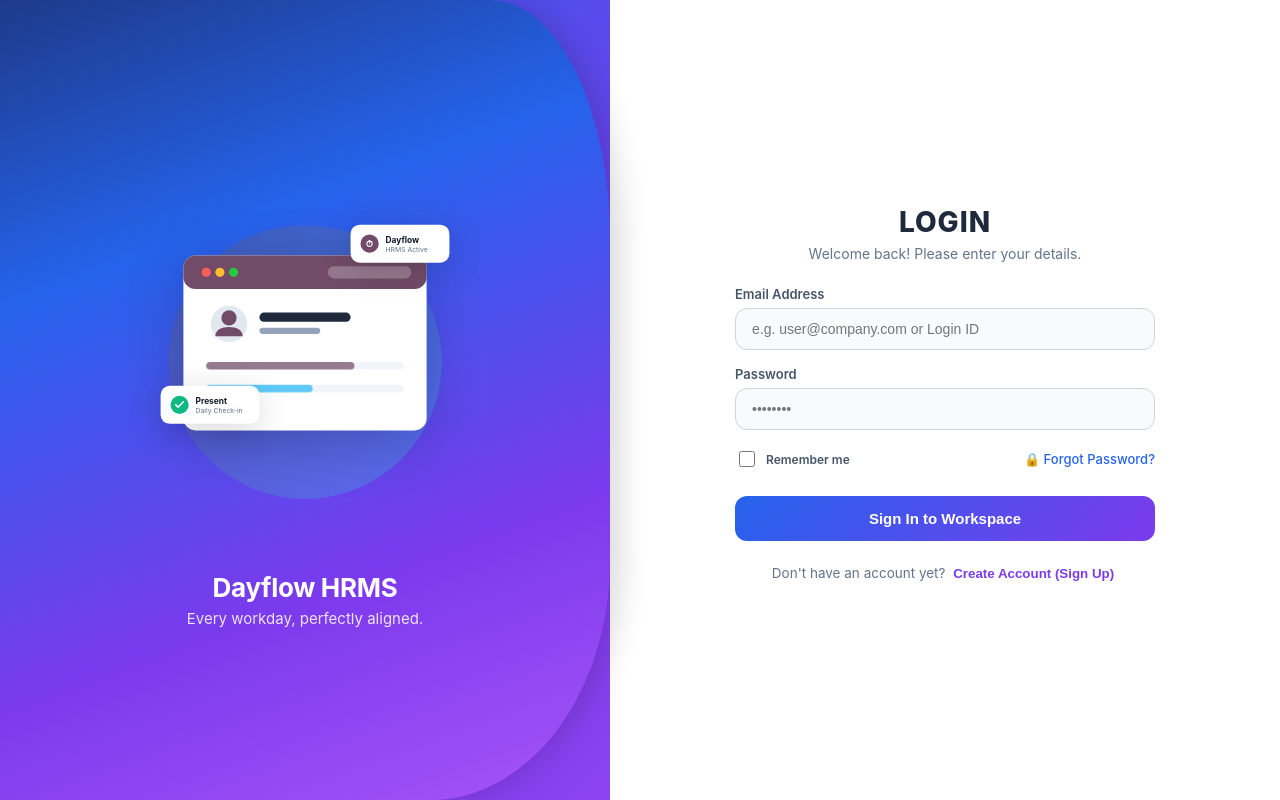
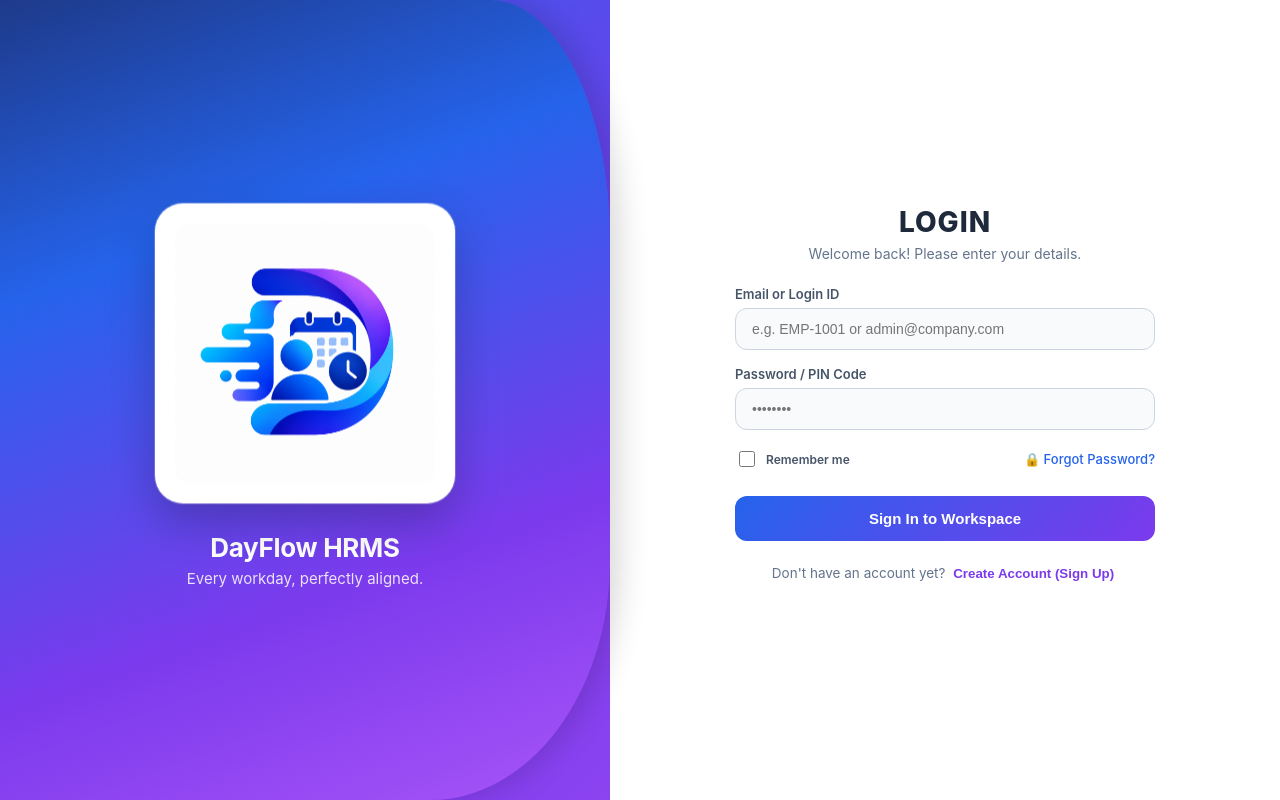
Before and after one commit to T-Aravind/OODO, a React (Vite) app in the folder frontend/: page / in a window 1280 px wide. Built offline with nearby package versions, Linux system fonts and the light colour scheme.

Commit message:
UI Logo  changed

```diff
--- a/frontend/src/App.css
+++ b/frontend/src/App.css
@@ -67,6 +67,24 @@
   display: flex;
   justify-content: center;
   align-items: center;
+}
+
+.login-hero-logo-card {
+  background: #ffffff;
+  border-radius: 28px;
+  padding: 20px;
+  box-shadow: 0 20px 45px rgba(0, 0, 0, 0.22), 0 0 0 1px rgba(255, 255, 255, 0.25);
+  display: flex;
+  align-items: center;
+  justify-content: center;
+  animation: floatAnim 4s ease-in-out infinite;
+}
+
+.login-hero-logo-img {
+  width: min(260px, 70vw);
+  height: min(260px, 70vw);
+  object-fit: contain;
+  border-radius: 16px;
 }
 
 .hr-svg-anim {
--- a/frontend/src/components/LoginPage.tsx
+++ b/frontend/src/components/LoginPage.tsx
@@ -1,5 +1,6 @@
 import React, { useState } from 'react'
 import type { UserRole } from '../types'
+import dayflowIcon from '../assets/dayflow-icon.jpg'
 
 interface LoginPageProps {
   onLogin: (userData: { email: string; role: UserRole; name: string; loginId?: string }) => void
@@ -52,68 +53,16 @@
       {/* Left Side: 50% Animated HR Illustration Panel */}
       <div className="fullscreen-left-panel">
         <div className="hr-illustration-container">
-          <svg
-            className="hr-svg-anim"
-            viewBox="0 0 500 500"
-            fill="none"
-            xmlns="http://www.w3.org/2000/svg"
-          >
-            {/* Background Glow */}
-            <circle cx="250" cy="250" r="180" fill="url(#purpleGlow)" opacity="0.35" />
-
-            {/* HR Dashboard Card */}
-            <rect x="90" y="110" width="320" height="230" rx="16" fill="#FFFFFF" filter="drop-shadow(0px 15px 35px rgba(0,0,0,0.2))" />
-
-            {/* Header Bar of Card */}
-            <rect x="90" y="110" width="320" height="44" rx="16" fill="#714B67" />
-            <circle cx="120" cy="132" r="6" fill="#FF5F56" />
-            <circle cx="138" cy="132" r="6" fill="#FFBD2E" />
-            <circle cx="156" cy="132" r="6" fill="#27C93F" />
-            <rect x="280" y="124" width="110" height="16" rx="8" fill="rgba(255,255,255,0.25)" />
-
-            {/* Employee Avatar & Stats */}
-            <circle cx="150" cy="200" r="24" fill="#E2E8F0" />
-            <circle cx="150" cy="192" r="10" fill="#714B67" />
-            <path d="M132 216C132 208 140 204 150 204C160 204 168 208 168 216" fill="#714B67" />
-
-            <rect x="190" y="185" width="120" height="12" rx="6" fill="#1E293B" />
-            <rect x="190" y="205" width="80" height="8" rx="4" fill="#94A3B8" />
-
-            {/* Attendance & Leave Progress Bars */}
-            <rect x="120" y="250" width="260" height="10" rx="5" fill="#F1F5F9" />
-            <rect x="120" y="250" width="195" height="10" rx="5" fill="#714B67" className="pulse-bar" />
-
-            <rect x="120" y="280" width="260" height="10" rx="5" fill="#F1F5F9" />
-            <rect x="120" y="280" width="140" height="10" rx="5" fill="#38BDF8" className="pulse-bar-2" />
-
-            {/* Floating HR Badges */}
-            <g className="floating-badge-1">
-              <rect x="60" y="290" width="130" height="50" rx="12" fill="#FFFFFF" filter="drop-shadow(0px 8px 20px rgba(0,0,0,0.15))" />
-              <circle cx="85" cy="315" r="12" fill="#10B981" />
-              <path d="M80 315L83 318L90 311" stroke="white" strokeWidth="2" strokeLinecap="round" />
-              <text x="106" y="314" fontSize="11" fontWeight="bold" fill="#0F172A">Present</text>
-              <text x="106" y="326" fontSize="9" fill="#64748B">Daily Check-in</text>
-            </g>
-
-            <g className="floating-badge-2">
-              <rect x="310" y="70" width="130" height="50" rx="12" fill="#FFFFFF" filter="drop-shadow(0px 8px 20px rgba(0,0,0,0.15))" />
-              <circle cx="335" cy="95" r="12" fill="#714B67" />
-              <text x="330" y="99" fontSize="12" fontWeight="bold" fill="white">⏱</text>
-              <text x="356" y="94" fontSize="11" fontWeight="bold" fill="#0F172A">Dayflow</text>
-              <text x="356" y="106" fontSize="9" fill="#64748B">HRMS Active</text>
-            </g>
-
-            {/* Gradients */}
-            <defs>
-              <linearGradient id="purpleGlow" x1="70" y1="70" x2="430" y2="430" gradientUnits="userSpaceOnUse">
-                <stop stopColor="#714B67" />
-                <stop offset="1" stopColor="#38BDF8" />
-              </linearGradient>
-            </defs>
-          </svg>
+          <div className="login-hero-logo-card">
+            <img
+              src={dayflowIcon}
+              alt="DayFlow Logo"
+              className="login-hero-logo-img"
+            />
+          </div>
         </div>
         <div className="left-hero-text">
-          <h3>Dayflow HRMS</h3>
+          <h3>DayFlow HRMS</h3>
           <p>Every workday, perfectly aligned.</p>
         </div>
       </div>
@@ -128,11 +77,11 @@
 
           <form onSubmit={handleSubmit} className="split-form">
             <div className="form-field">
-              <label htmlFor="login-email">Email Address</label>
+              <label htmlFor="login-email">Email or Login ID</label>
               <input
                 id="login-email"
                 type="text"
-                placeholder="e.g. user@company.com or Login ID"
+                placeholder="e.g. EMP-1001 or admin@company.com"
                 value={email}
                 onChange={(e) => setEmail(e.target.value)}
                 className="rounded-input"
@@ -141,7 +90,7 @@
             </div>
 
             <div className="form-field">
-              <label htmlFor="login-password">Password</label>
+              <label htmlFor="login-password">Password / PIN Code</label>
               <input
                 id="login-password"
                 type="password"
--- a/frontend/src/components/SignupPage.tsx
+++ b/frontend/src/components/SignupPage.tsx
@@ -1,5 +1,6 @@
 import React, { useState } from 'react'
 import type { UserRole } from '../types'
+import dayflowIcon from '../assets/dayflow-icon.jpg'
 
 interface SignupPageProps {
   onSignup: (userData: {
@@ -91,48 +92,16 @@
       {/* Left Side: 50% Animated HR Graphic */}
       <div className="fullscreen-left-panel">
         <div className="hr-illustration-container">
-          <svg
-            className="hr-svg-anim"
-            viewBox="0 0 500 500"
-            fill="none"
-            xmlns="http://www.w3.org/2000/svg"
-          >
-            <circle cx="250" cy="250" r="180" fill="url(#purpleGlowSignup)" opacity="0.35" />
-
-            {/* Registration / HR Onboarding Card */}
-            <rect x="90" y="100" width="320" height="260" rx="16" fill="#FFFFFF" filter="drop-shadow(0px 15px 35px rgba(0,0,0,0.2))" />
-            <rect x="90" y="100" width="320" height="44" rx="16" fill="#714B67" />
-            <circle cx="120" cy="122" r="6" fill="#FF5F56" />
-            <circle cx="138" cy="122" r="6" fill="#FFBD2E" />
-            <circle cx="156" cy="122" r="6" fill="#27C93F" />
-
-            {/* Profile setup fields representation */}
-            <rect x="120" y="170" width="260" height="14" rx="7" fill="#E2E8F0" />
-            <rect x="120" y="198" width="180" height="14" rx="7" fill="#F1F5F9" />
-            <rect x="120" y="226" width="220" height="14" rx="7" fill="#F1F5F9" />
-
-            <rect x="120" y="265" width="260" height="40" rx="10" fill="#714B67" opacity="0.9" />
-            <text x="210" y="290" fontSize="13" fontWeight="bold" fill="white">Register Profile</text>
-
-            {/* Floating HR Welcome Badge */}
-            <g className="floating-badge-1">
-              <rect x="50" y="280" width="140" height="52" rx="12" fill="#FFFFFF" filter="drop-shadow(0px 8px 20px rgba(0,0,0,0.15))" />
-              <circle cx="78" cy="306" r="14" fill="#3B82F6" />
-              <text x="73" y="311" fontSize="14" fill="white">👋</text>
-              <text x="100" y="302" fontSize="11" fontWeight="bold" fill="#0F172A">Onboarding</text>
-              <text x="100" y="315" fontSize="9" fill="#64748B">New Employee</text>
-            </g>
-
-            <defs>
-              <linearGradient id="purpleGlowSignup" x1="70" y1="70" x2="430" y2="430" gradientUnits="userSpaceOnUse">
-                <stop stopColor="#714B67" />
-                <stop offset="1" stopColor="#8B5CF6" />
-              </linearGradient>
-            </defs>
-          </svg>
+          <div className="login-hero-logo-card">
+            <img
+              src={dayflowIcon}
+              alt="DayFlow Logo"
+              className="login-hero-logo-img"
+            />
+          </div>
         </div>
         <div className="left-hero-text">
-          <h3>Join Dayflow HRMS</h3>
+          <h3>DayFlow HRMS</h3>
           <p>Streamline onboarding & daily workflows.</p>
         </div>
       </div>
--- a/frontend/src/components/employee/EmployeeAttendance.tsx
+++ b/frontend/src/components/employee/EmployeeAttendance.tsx
@@ -1,9 +1,10 @@
 import React, { useState } from 'react'
-import { MOCK_ATTENDANCE_LOGS, EmployeeAttendanceLog } from '../../mock/employeeData'
+import { MOCK_ATTENDANCE_LOGS } from '../../mock/employeeData'
+import type { EmployeeAttendanceLog } from '../../mock/employeeData'
 
 export const EmployeeAttendance: React.FC = () => {
   const [viewTab, setViewTab] = useState<'daily' | 'weekly' | 'monthly'>('monthly')
-  const [logs, setLogs] = useState<EmployeeAttendanceLog[]>(MOCK_ATTENDANCE_LOGS)
+  const [logs] = useState<EmployeeAttendanceLog[]>(MOCK_ATTENDANCE_LOGS)
   const [checkedIn, setCheckedIn] = useState(true)
 
   const toggleTodayCheck = () => {
--- a/frontend/src/components/employee/EmployeeDashboard.tsx
+++ b/frontend/src/components/employee/EmployeeDashboard.tsx
@@ -24,13 +24,15 @@
 
   // Timer for working hours while checked in
   useEffect(() => {
-    let interval: NodeJS.Timeout
+    let interval: ReturnType<typeof setInterval> | null = null
     if (attState === 'checked_in') {
       interval = setInterval(() => {
         setElapsedSeconds((prev) => prev + 1)
       }, 1000)
     }
-    return () => clearInterval(interval)
+    return () => {
+      if (interval) clearInterval(interval)
+    }
   }, [attState])
 
   const formatTimer = (totalSec: number) => {
--- a/frontend/src/components/employee/EmployeeLeave.tsx
+++ b/frontend/src/components/employee/EmployeeLeave.tsx
@@ -2,8 +2,8 @@
 import {
   MOCK_LEAVE_BALANCES,
   MOCK_LEAVE_HISTORY,
-  EmployeeLeaveItem,
 } from '../../mock/employeeData'
+import type { EmployeeLeaveItem } from '../../mock/employeeData'
 
 export const EmployeeLeave: React.FC = () => {
   const [leaveHistory, setLeaveHistory] = useState<EmployeeLeaveItem[]>(MOCK_LEAVE_HISTORY)
--- a/frontend/src/components/employee/EmployeeNotifications.tsx
+++ b/frontend/src/components/employee/EmployeeNotifications.tsx
@@ -1,8 +1,6 @@
 import React, { useState } from 'react'
-import {
-  MOCK_NOTIFICATIONS,
-  EmployeeNotification,
-} from '../../mock/employeeData'
+import { MOCK_NOTIFICATIONS } from '../../mock/employeeData'
+import type { EmployeeNotification } from '../../mock/employeeData'
 
 export const EmployeeNotifications: React.FC = () => {
   const [notifications, setNotifications] = useState<EmployeeNotification[]>(MOCK_NOTIFICATIONS)
--- a/frontend/src/components/employee/EmployeePayroll.tsx
+++ b/frontend/src/components/employee/EmployeePayroll.tsx
@@ -2,8 +2,8 @@
 import {
   MOCK_CURRENT_EMPLOYEE,
   MOCK_SALARY_SLIPS,
-  EmployeeSalarySlip,
 } from '../../mock/employeeData'
+import type { EmployeeSalarySlip } from '../../mock/employeeData'
 
 export const EmployeePayroll: React.FC = () => {
   const [slips] = useState<EmployeeSalarySlip[]>(MOCK_SALARY_SLIPS)
--- a/frontend/src/components/employee/EmployeeProfile.tsx
+++ b/frontend/src/components/employee/EmployeeProfile.tsx
@@ -1,5 +1,6 @@
 import React, { useState } from 'react'
-import { MOCK_CURRENT_EMPLOYEE, EmployeeProfileData } from '../../mock/employeeData'
+import { MOCK_CURRENT_EMPLOYEE } from '../../mock/employeeData'
+import type { EmployeeProfileData } from '../../mock/employeeData'
 
 export const EmployeeProfile: React.FC = () => {
   const [profile, setProfile] = useState<EmployeeProfileData>(MOCK_CURRENT_EMPLOYEE)
```
Also changed, not shown: frontend/vite.config.ts (+16 -0 lines), frontend/public/dayflow-icon.jpg (added), frontend/src/assets/dayflow-icon.jpg (added).
